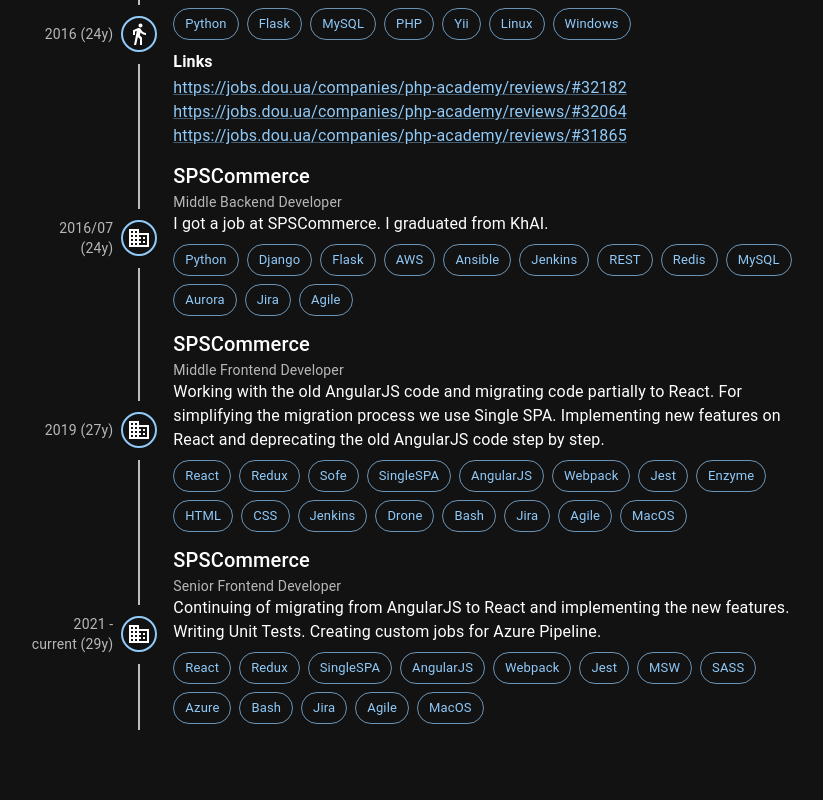
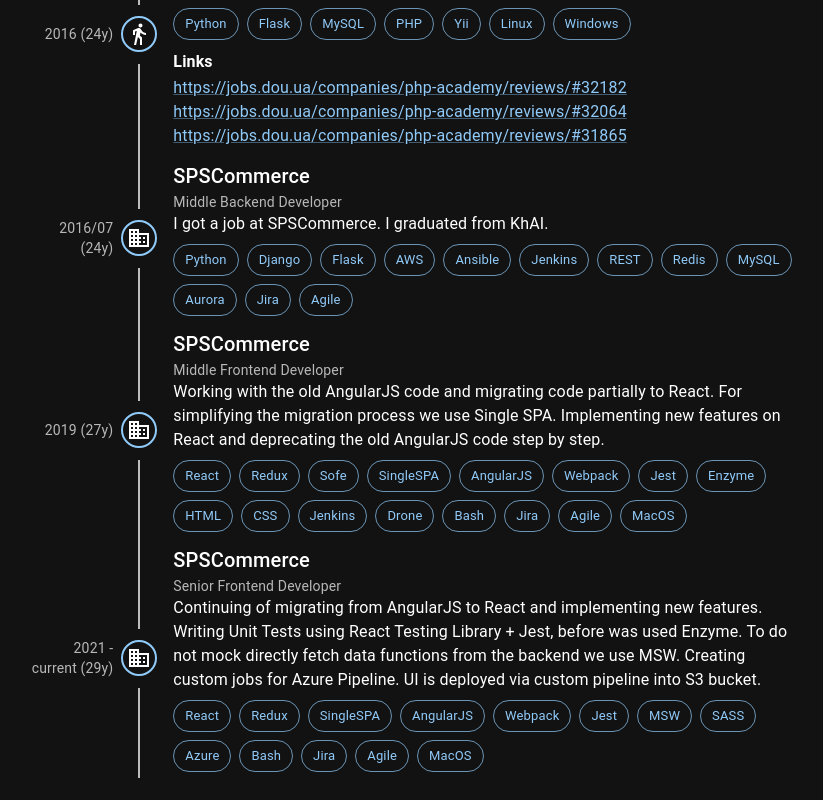
Before and after one commit to Tynik/tynik.github.io, a React app: page / in a window 1280 px wide. Shown: the part 828-1628 px from the top of the page, without its empty margins (428-1251 px from the left). Before the commit the page ends 1580 px from the top, so only its background shows below. Built offline with nearby package versions, Linux system fonts and the light colour scheme.

Commit message:
Updated info for 2021 year

```diff
--- a/src/Main.tsx
+++ b/src/Main.tsx
@@ -34,14 +34,15 @@
 };
 
 const timeline: Record<string, TimelinePoint> = {
-  '2021 - current': {
+  '2021': {
     name: 'SPSCommerce',
     icon: <BusinessIcon />,
     position: 'Senior Frontend Developer',
     content: `
-      Continuing of migrating from AngularJS to React and implementing the new features.
-      Writing Unit Tests.
-      Creating custom jobs for Azure Pipeline.
+      Continuing of migrating from AngularJS to React and implementing new features.
+      Writing Unit Tests using React Testing Library + Jest, before was used Enzyme.
+      To do not mock directly fetch data functions from the backend we use MSW.
+      Creating custom jobs for Azure Pipeline. UI is deployed via custom pipeline into S3 bucket.
     `,
     stack: [
       'React',
@@ -207,7 +208,7 @@
         <Timeline position="right">
           {Object.keys(timeline)
             .sort()
-            .map(year => (
+            .map((year, index, array) => (
               <TimelineItem key={year}>
                 <TimelineOppositeContent
                   m="auto 0"
@@ -222,7 +223,9 @@
                     paddingRight: 1,
                   }}
                 >
-                  {year} ({Number.parseInt(year, 10) - BIRTHDAY_YEAR}y)
+                  {year}
+                  {index === array.length - 1 ? ' - current' : ''} (
+                  {Number.parseInt(year, 10) - BIRTHDAY_YEAR}y)
                 </TimelineOppositeContent>
                 <TimelineSeparator>
                   <TimelineConnector />
```
